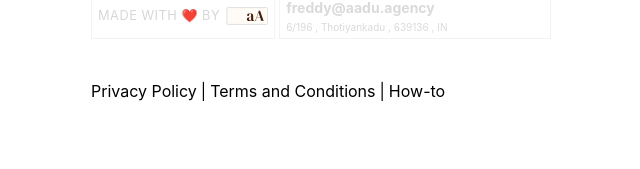
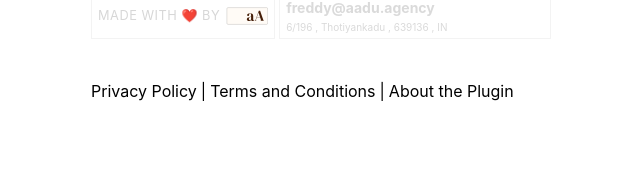
Before and after one commit to agencyaadu/freesheetsai.xyz-Phase-1, a React (Vite) app: page / in a window 1280 px wide. Shown: the part 444-613 px from the top of the page, without its empty margins (319-959 px from the left). Built offline with nearby package versions, Linux system fonts and the light colour scheme.

Commit message:
Update 'How-to' to 'About the Plugin'

```diff
--- a/src/Components/LandingPage/LandingPage.jsx
+++ b/src/Components/LandingPage/LandingPage.jsx
@@ -93,7 +93,7 @@ const LandingPage = () => {
             <footer className="mt-10 flex  gap-x-1 ">
                 <Link to="/privacy-policy/" className="text-custormGray hover:underline">Privacy Policy</Link> |
                 <Link to="/terms-and-conditions/" className="text-custormGray hover:underline">Terms and Conditions</Link> |
-                <Link to="/how-to/" className="text-custormGray hover:underline">How-to</Link>
+                <Link to="/how-to/" className="text-custormGray hover:underline">About the Plugin</Link>
             </footer>
             <div className="flex justify-center items-center mt-14">
         {alertVisible ? (
```
